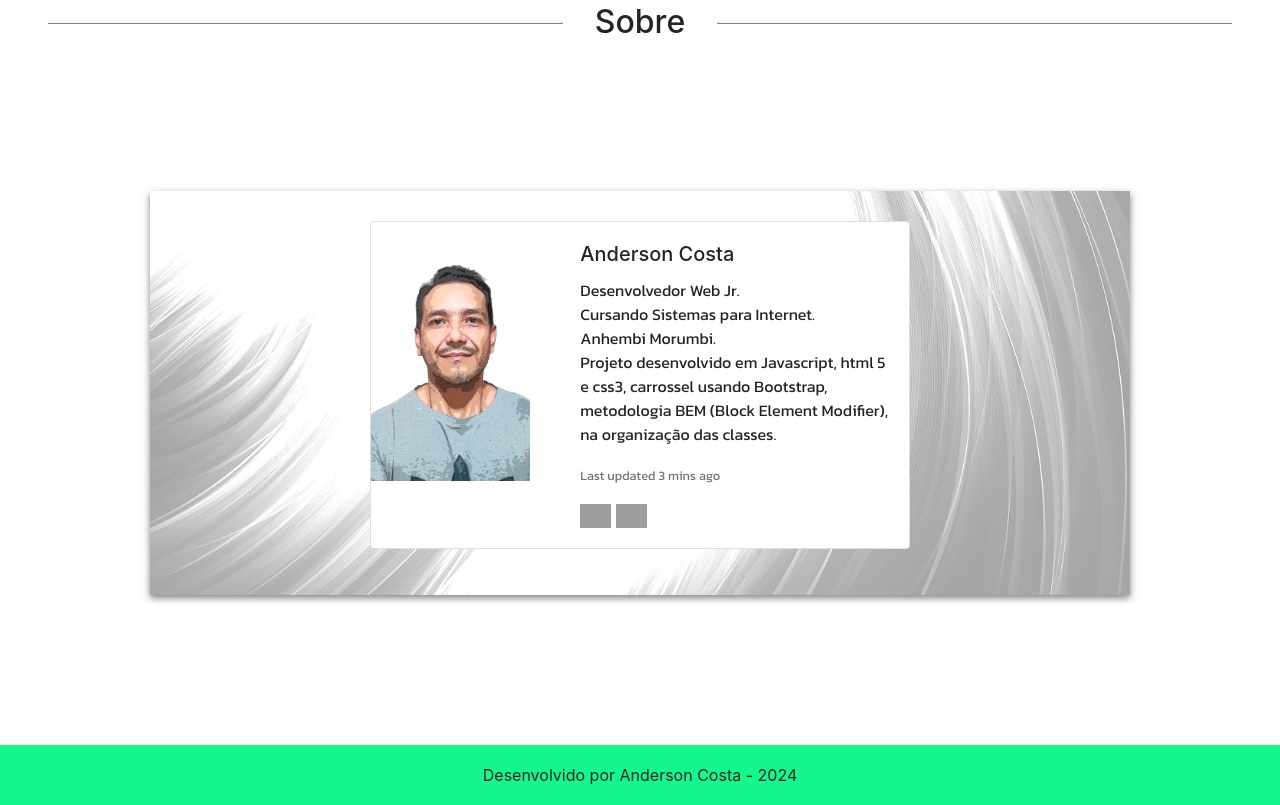
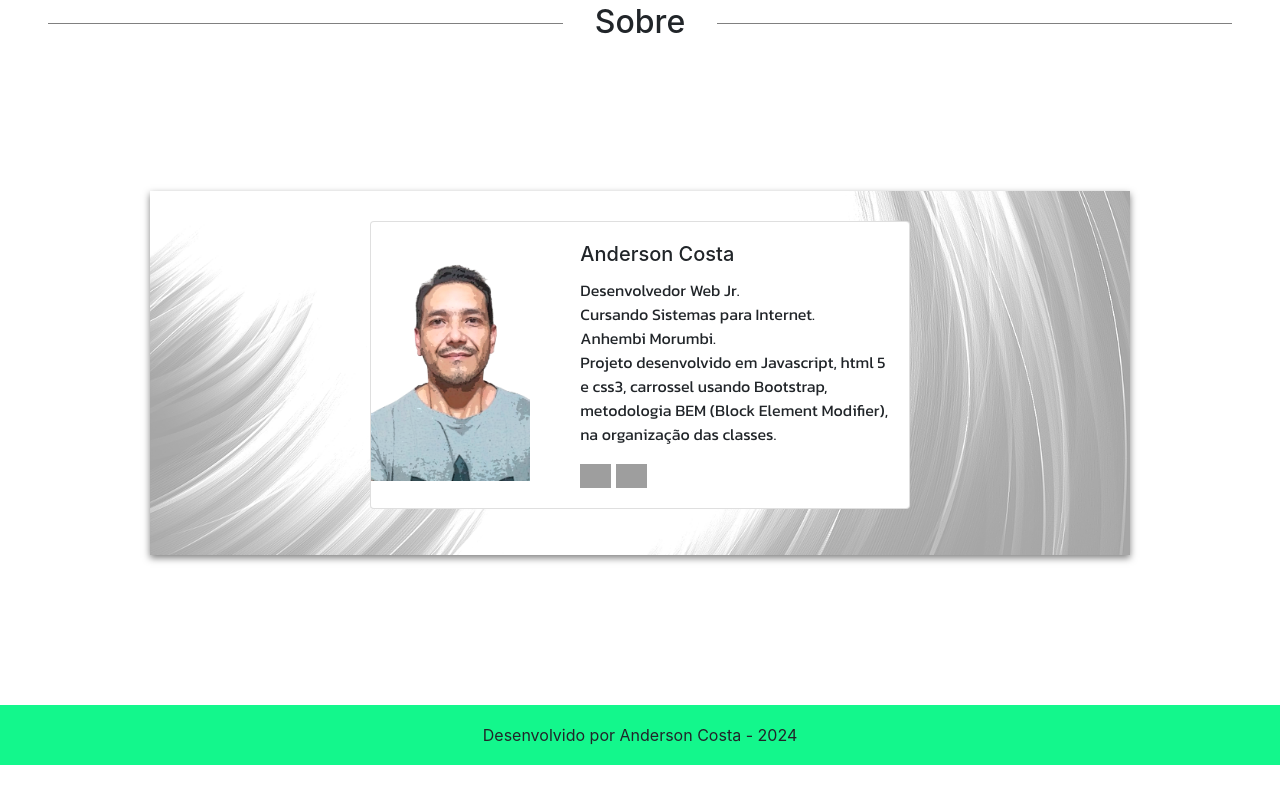
Before and after one commit to anderson-cst/anderson-cst.github.io, a plain HTML site: page index.html in a window 1280 px wide. Shown: the part 1886-2691 px from the top of the page. After the commit the page ends 2651 px from the top, so only its background shows below. Drawn offline with nearby package versions, Linux system fonts and the light colour scheme; grey boxes are pictures that could not be loaded.

Commit message:
update card sobre

```diff
--- a/index.html
+++ b/index.html
@@ -181,7 +181,7 @@
           <div class="card-body">
             <h5 class="card-title">Anderson Costa</h5>
             <p class="card-text">Desenvolvedor Web Jr.<br>Cursando Sistemas para Internet.<br>Anhembi Morumbi.<br>Projeto desenvolvido em Javascript, html 5 e css3, carrossel usando Bootstrap, metodologia BEM (Block Element Modifier), na organização das classes.</html></p>
-            <p class="card-text"><small class="text-muted">Last updated 3 mins ago</small></p>
+            <p class="card-text"><small class="text-muted"></small></p>
 
             <a href="https://github.com/anderson-cst"><img class="tec__iconeTec--icon" src="https://img.icons8.com/material-outlined/384/github.png" alt="github"/></a>
 
```
